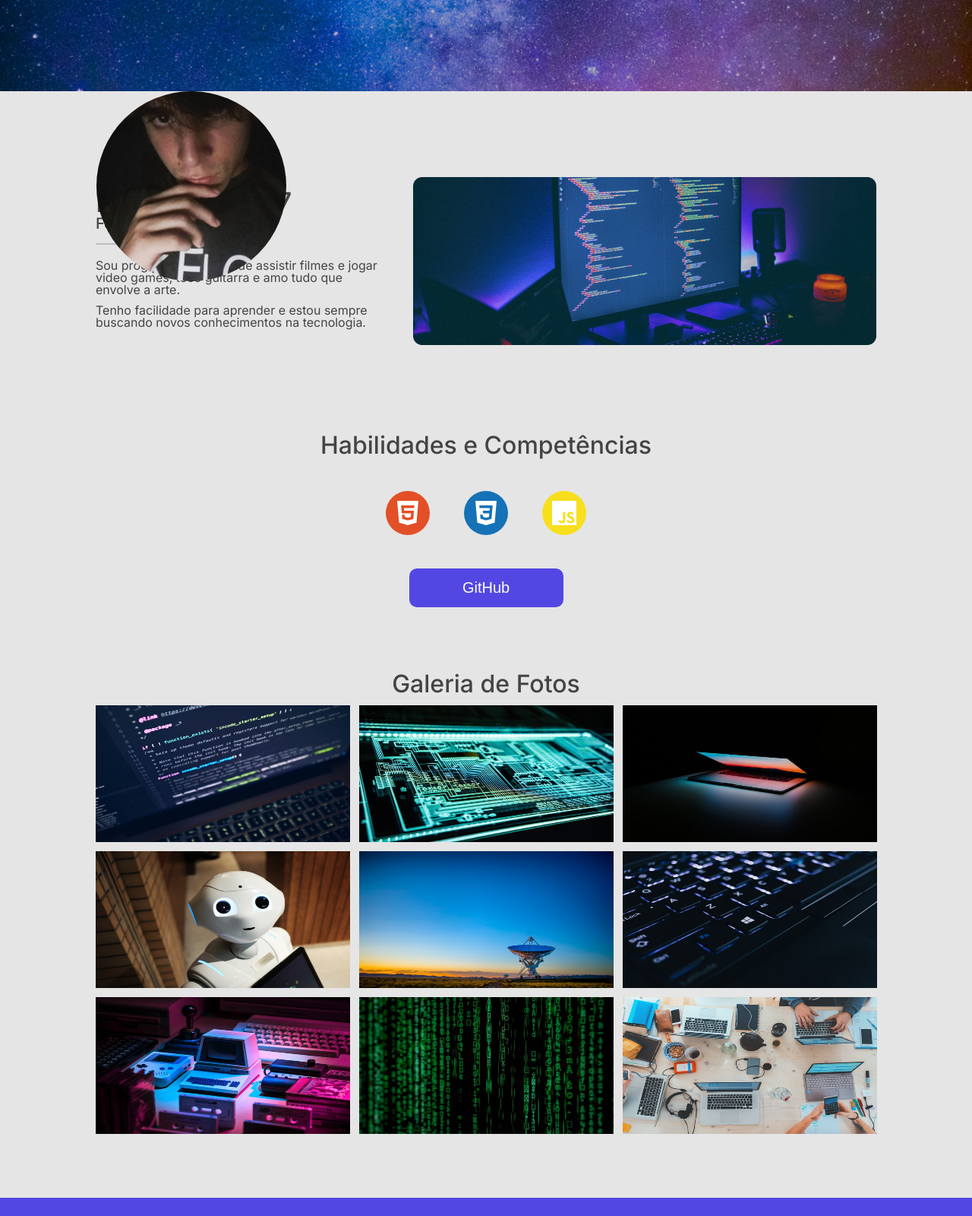
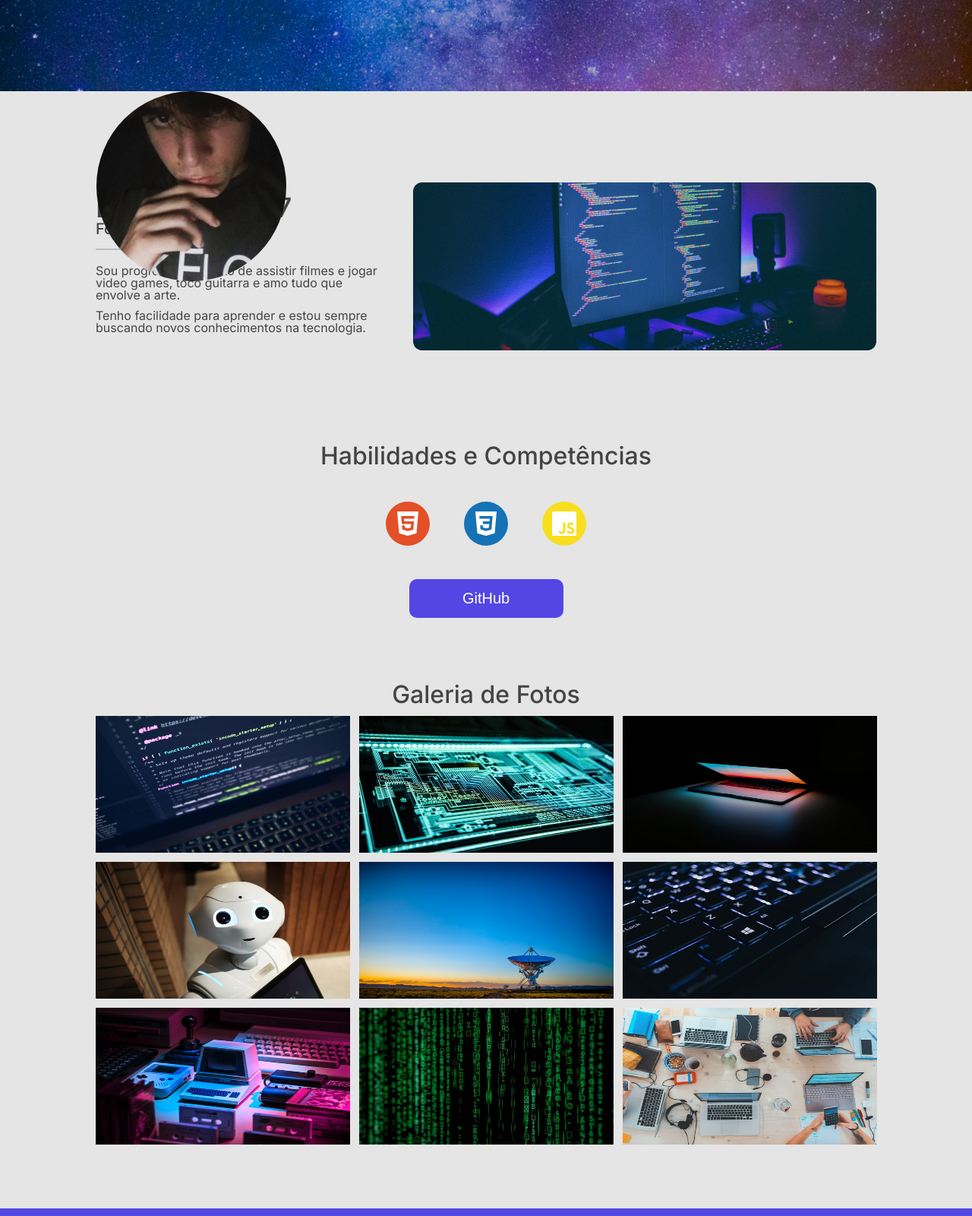
Before and after one commit to lucasmaia138/desafio-css, a plain HTML site: page index.html in a window 1280 px wide. Shown: the part 380-1980 px from the top of the page at 76% size. Drawn offline with Linux system fonts and the light colour scheme.

Commit message:
novas alterações

```diff
--- a/style.css
+++ b/style.css
@@ -4,7 +4,6 @@ html {
 
 body {
     background-color: #E5E5E5;
-    scroll-behavior: smooth;
 }
 
 p, li {
@@ -91,7 +90,7 @@ h2, h3 {
     justify-content: center;
     align-items: center;
     gap: 35px;
-    padding: 113px 126px;
+    padding: 120px 126px;
 }
 
 .info-article-1 h2 {
@@ -151,6 +150,9 @@ h2, h3 {
     font-size: 32px;
     margin: 84.5px 0;
     color: #444444;
+    display: flex;
+    flex-direction: column;
+    align-items: center;
 }
 
 .gallery div {
@@ -180,7 +182,7 @@ h2, h3 {
     display: inline-block;
     text-align: left;
     text-indent: -380px;
-    height: 70px;
+    margin-bottom: 24px;
     color: #ffffff;
     font-size: 28px;
     font-family: 'Poppins';
```
